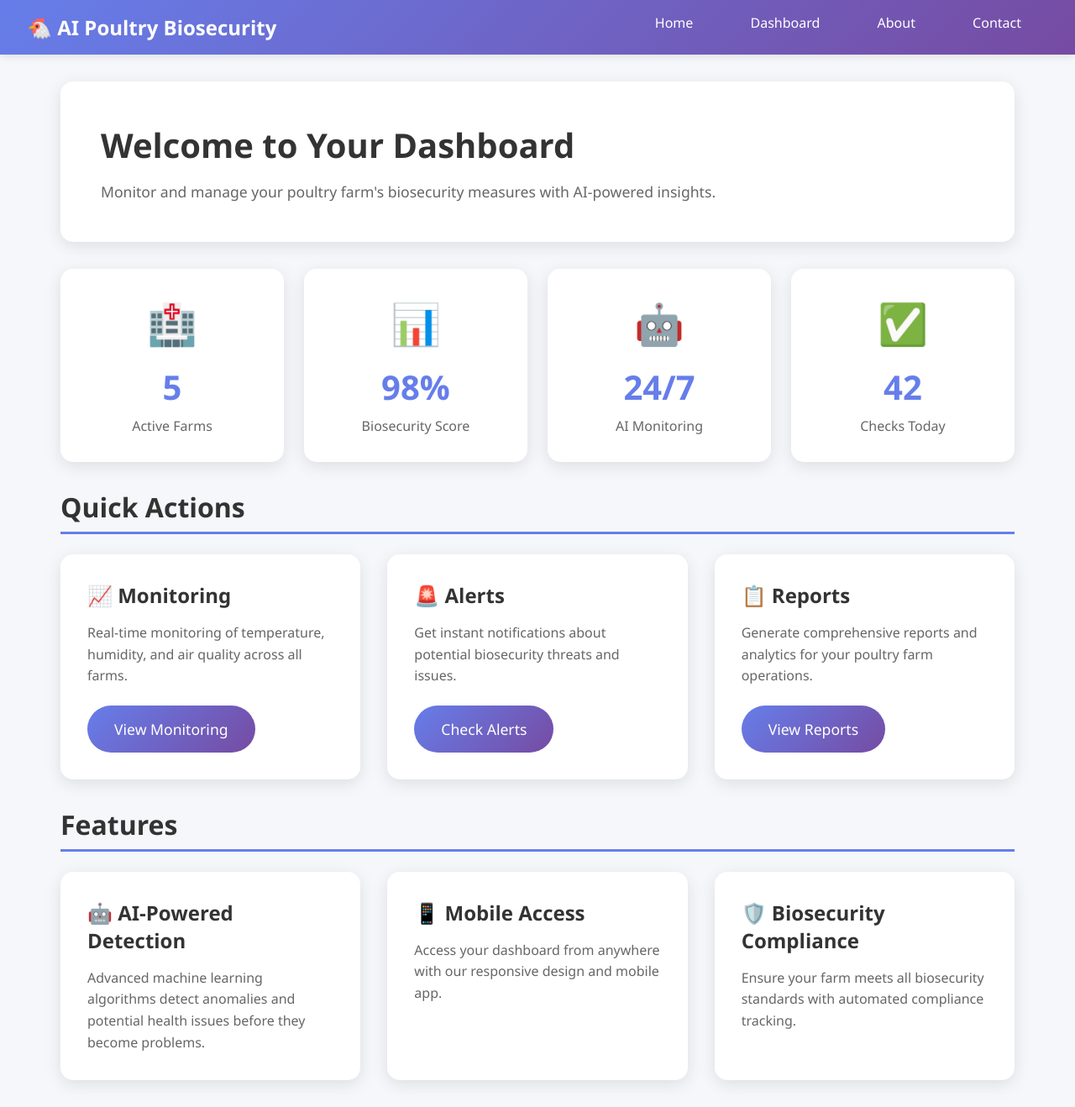
After one commit to Karthikeya2812/PoultryFarm, a Django app: page /dashboard/ in a window 1280 px wide. The commit adds this page. Shown: the whole page at 84% size. Run offline with Django 4.2, Linux system fonts and the light colour scheme.

Commit message:
Add dashboard page with quick actions and statistics

```diff
--- a/poultryfarm/urls.py
+++ b/poultryfarm/urls.py
@@ -6,7 +6,11 @@ from django.shortcuts import render
 def home_view(request):
     return render(request, 'home/index.html')
 
+def dashboard_view(request):
+    return render(request, 'dashboard.html')
+
 urlpatterns = [
     path('admin/', admin.site.urls),
     path('', home_view, name='home'),
+    path('dashboard/', dashboard_view, name='dashboard'),
 ]
--- /dev/null
+++ b/templates/dashboard.html
@@ -0,0 +1,249 @@
+<!DOCTYPE html>
+<html lang="en">
+<head>
+    <meta charset="UTF-8">
+    <meta name="viewport" content="width=device-width, initial-scale=1.0">
+    <title>Dashboard - AI Poultry Biosecurity</title>
+    <style>
+        * {
+            margin: 0;
+            padding: 0;
+            box-sizing: border-box;
+        }
+
+        body {
+            font-family: 'Segoe UI', Tahoma, Geneva, Verdana, sans-serif;
+            background: #f5f7fa;
+        }
+
+        .navbar {
+            background: linear-gradient(135deg, #667eea 0%, #764ba2 100%);
+            color: white;
+            padding: 1rem 2rem;
+            box-shadow: 0 2px 10px rgba(0,0,0,0.1);
+        }
+
+        .navbar h1 {
+            display: inline-block;
+            margin-right: 2rem;
+        }
+
+        .nav-links {
+            display: inline-block;
+            float: right;
+        }
+
+        .nav-links a {
+            color: white;
+            text-decoration: none;
+            margin: 0 1rem;
+            padding: 0.5rem 1rem;
+            border-radius: 5px;
+            transition: background 0.3s;
+        }
+
+        .nav-links a:hover {
+            background: rgba(255,255,255,0.2);
+        }
+
+        .container {
+            max-width: 1200px;
+            margin: 2rem auto;
+            padding: 0 2rem;
+        }
+
+        .welcome-section {
+            background: white;
+            border-radius: 15px;
+            padding: 3rem;
+            margin-bottom: 2rem;
+            box-shadow: 0 5px 20px rgba(0,0,0,0.1);
+        }
+
+        .welcome-section h2 {
+            color: #333;
+            margin-bottom: 1rem;
+            font-size: 2.5rem;
+        }
+
+        .welcome-section p {
+            color: #666;
+            font-size: 1.1rem;
+        }
+
+        .stats-grid {
+            display: grid;
+            grid-template-columns: repeat(auto-fit, minmax(250px, 1fr));
+            gap: 1.5rem;
+            margin-bottom: 2rem;
+        }
+
+        .stat-card {
+            background: white;
+            padding: 2rem;
+            border-radius: 15px;
+            box-shadow: 0 5px 20px rgba(0,0,0,0.1);
+            text-align: center;
+            transition: transform 0.3s;
+        }
+
+        .stat-card:hover {
+            transform: translateY(-5px);
+        }
+
+        .stat-card .icon {
+            font-size: 3rem;
+            margin-bottom: 1rem;
+        }
+
+        .stat-card h3 {
+            font-size: 2.5rem;
+            color: #667eea;
+            margin-bottom: 0.5rem;
+        }
+
+        .stat-card p {
+            color: #666;
+        }
+
+        .features-grid {
+            display: grid;
+            grid-template-columns: repeat(auto-fit, minmax(300px, 1fr));
+            gap: 2rem;
+            margin-bottom: 2rem;
+        }
+
+        .feature-card {
+            background: white;
+            padding: 2rem;
+            border-radius: 15px;
+            box-shadow: 0 5px 20px rgba(0,0,0,0.1);
+        }
+
+        .feature-card h3 {
+            color: #333;
+            margin-bottom: 1rem;
+            font-size: 1.5rem;
+        }
+
+        .feature-card p {
+            color: #666;
+            line-height: 1.6;
+        }
+
+        .btn-primary {
+            background: linear-gradient(135deg, #667eea 0%, #764ba2 100%);
+            color: white;
+            padding: 1rem 2rem;
+            border: none;
+            border-radius: 50px;
+            font-size: 1.1rem;
+            cursor: pointer;
+            transition: transform 0.3s;
+            text-decoration: none;
+            display: inline-block;
+        }
+
+        .btn-primary:hover {
+            transform: translateY(-2px);
+        }
+
+        .section-title {
+            font-size: 2rem;
+            color: #333;
+            margin-bottom: 1.5rem;
+            padding-bottom: 0.5rem;
+            border-bottom: 3px solid #667eea;
+        }
+
+        @media (max-width: 768px) {
+            .welcome-section h2 {
+                font-size: 1.8rem;
+            }
+
+            .container {
+                padding: 0 1rem;
+            }
+        }
+    </style>
+</head>
+<body>
+    <nav class="navbar">
+        <h1>🐔 AI Poultry Biosecurity</h1>
+        <div class="nav-links">
+            <a href="/">Home</a>
+            <a href="/dashboard">Dashboard</a>
+            <a href="#">About</a>
+            <a href="#">Contact</a>
+        </div>
+    </nav>
+
+    <div class="container">
+        <div class="welcome-section">
+            <h2>Welcome to Your Dashboard</h2>
+            <p>Monitor and manage your poultry farm's biosecurity measures with AI-powered insights.</p>
+        </div>
+
+        <div class="stats-grid">
+            <div class="stat-card">
+                <div class="icon">🏥</div>
+                <h3>5</h3>
+                <p>Active Farms</p>
+            </div>
+            <div class="stat-card">
+                <div class="icon">📊</div>
+                <h3>98%</h3>
+                <p>Biosecurity Score</p>
+            </div>
+            <div class="stat-card">
+                <div class="icon">🤖</div>
+                <h3>24/7</h3>
+                <p>AI Monitoring</p>
+            </div>
+            <div class="stat-card">
+                <div class="icon">✅</div>
+                <h3>42</h3>
+                <p>Checks Today</p>
+            </div>
+        </div>
+
+        <h2 class="section-title">Quick Actions</h2>
+        <div class="features-grid">
+            <div class="feature-card">
+                <h3>📈 Monitoring</h3>
+                <p>Real-time monitoring of temperature, humidity, and air quality across all farms.</p>
+                <br>
+                <a href="#" class="btn-primary">View Monitoring</a>
+            </div>
+            <div class="feature-card">
+                <h3>🚨 Alerts</h3>
+                <p>Get instant notifications about potential biosecurity threats and issues.</p>
+                <br>
+                <a href="#" class="btn-primary">Check Alerts</a>
+            </div>
+            <div class="feature-card">
+                <h3>📋 Reports</h3>
+                <p>Generate comprehensive reports and analytics for your poultry farm operations.</p>
+                <br>
+                <a href="#" class="btn-primary">View Reports</a>
+            </div>
+        </div>
+
+        <h2 class="section-title">Features</h2>
+        <div class="features-grid">
+            <div class="feature-card">
+                <h3>🤖 AI-Powered Detection</h3>
+                <p>Advanced machine learning algorithms detect anomalies and potential health issues before they become problems.</p>
+            </div>
+            <div class="feature-card">
+                <h3>📱 Mobile Access</h3>
+                <p>Access your dashboard from anywhere with our responsive design and mobile app.</p>
+            </div>
+            <div class="feature-card">
+                <h3>🛡️ Biosecurity Compliance</h3>
+                <p>Ensure your farm meets all biosecurity standards with automated compliance tracking.</p>
+            </div>
+        </div>
+    </div>
+</body>
+</html>
--- a/templates/home/index.html
+++ b/templates/home/index.html
@@ -155,7 +155,7 @@
                     </div>
                 </div>
 
-                <a href="#" class="get-started-btn">Get Started</a>
+                <a href="/dashboard" class="get-started-btn">Get Started</a>
             </div>
 
             <div class="hero-image">
```
